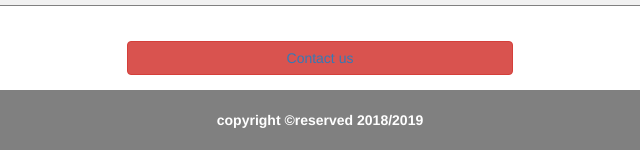
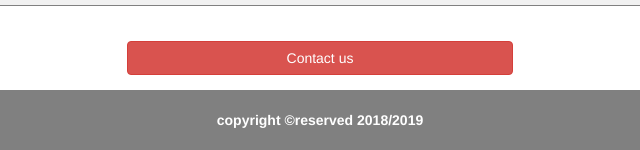
Before and after one commit to lobnarjili/essai_1, a plain HTML site: page index.html in a window 1280 px wide. Shown: the part 1983-2133 px from the top of the page, 320-960 px from the left. Drawn offline with nearby package versions, Linux system fonts and the light colour scheme.

Commit message:
Update index.html

```diff
--- a/index.html
+++ b/index.html
@@ -95,7 +95,7 @@ Ca bouge du côté de Woking, où l’on accueillera le premier SUV de la marque
 <br>
  <div class="col-md-12 blocc">
 <div class="col-md-4 col-md-offset-4">
-        <button class="btn btn-danger btn-block" action="mailto"  method="post" type="submit" > <a href="contactexpl.html">Contact us</a></button>
+      <a href="contactexpl.html">  <button class="btn btn-danger btn-block" action="mailto"  method="post" type="submit" > Contact us</button></a>
       </div>
 	  </div>
 
```
